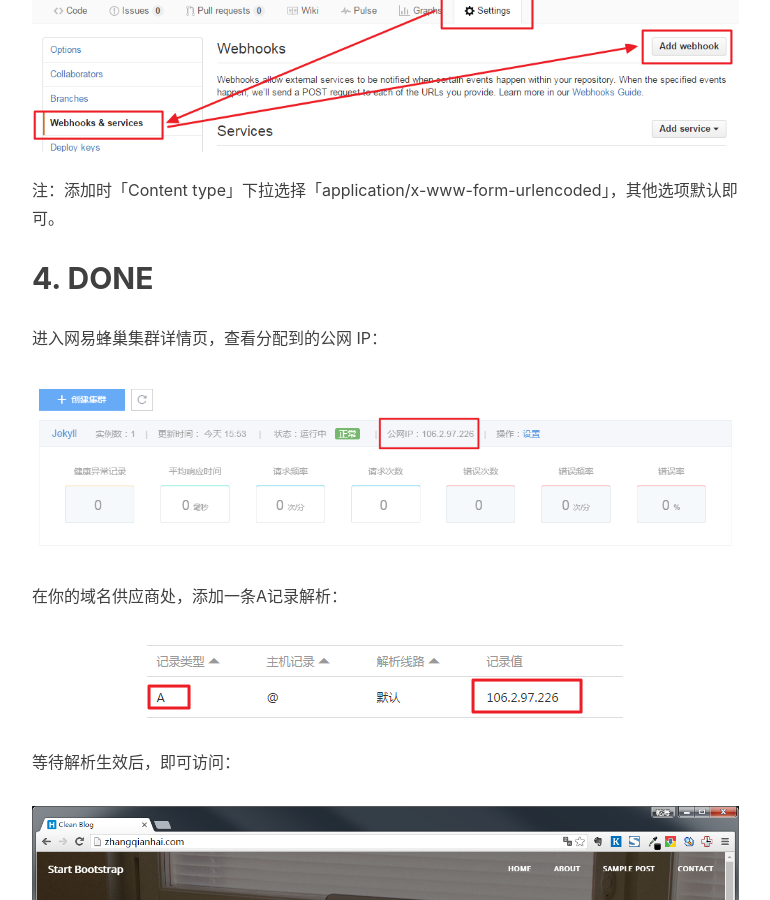
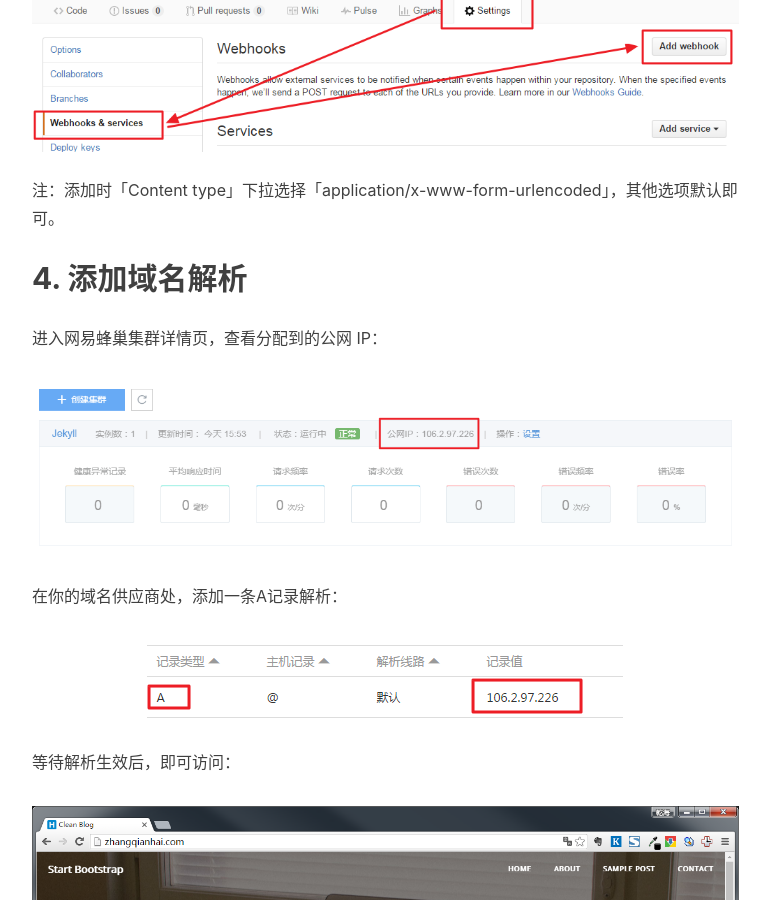
Before and after one commit to zqhai/zqhai.github.io, a Jekyll site: the page built from _posts/2016-05-24-c.markdown, in a window 1280 px wide and 900 px high, scrolled down 4284 px. Shown: the whole window, without its empty margins (233-1003 px from the left). Built offline with Jekyll 4.4.1, drawn with Linux system fonts in a browser that asks for light colours; nearby versions of some CDN libraries; comment, search, counter and statistics services are not loaded.

Commit message:
Update title

```diff
--- a/_posts/2016-05-24-c.markdown
+++ b/_posts/2016-05-24-c.markdown
@@ -77,7 +77,7 @@ CMD jekyll build && jekyll serve --host=* --port=80
 ![添加WebHook](http://zhangqianhai.com/img/post/20160523/add-webhook.png)
 注：添加时「Content type」下拉选择「application/x-www-form-urlencoded」，其他选项默认即可。
 
-## 4. DONE
+## 4. 添加域名解析
 
 进入网易蜂巢集群详情页，查看分配到的公网 IP：
 
```
